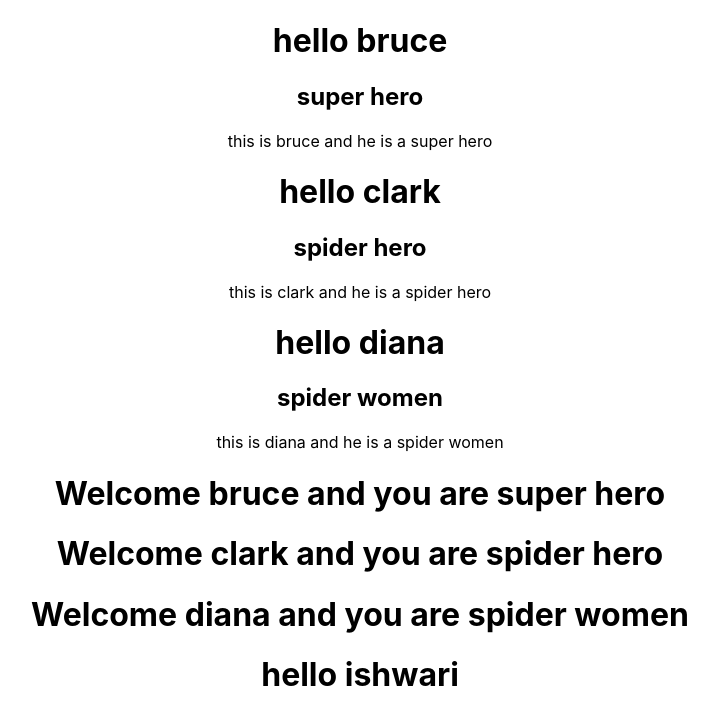
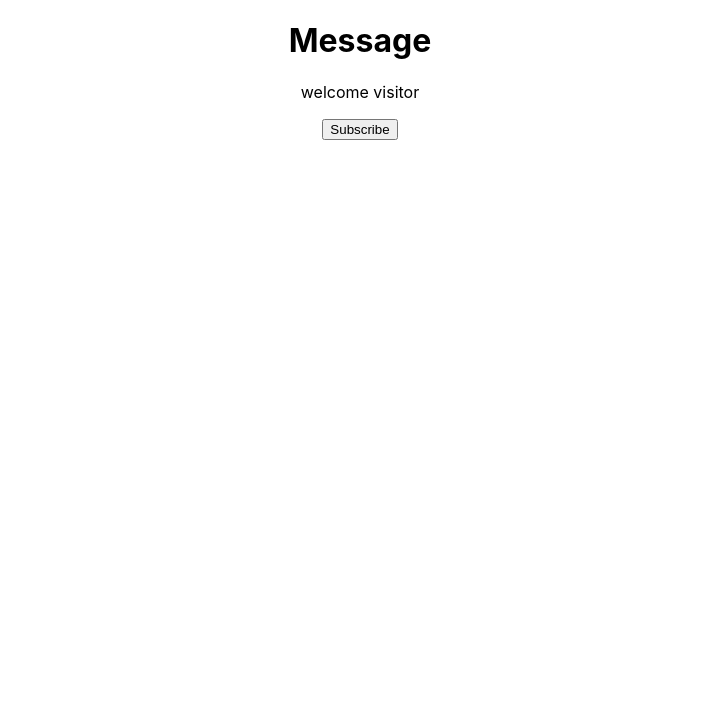
Before and after one commit to ishwarikanase/react-greet, a React (Create React App) app: page / in a window 1280 px wide. Shown: the top 724 px of the page, without its empty margins (280-998 px from the left). Built offline with nearby package versions, Linux system fonts and the light colour scheme.

Commit message:
simple state and setState

```diff
--- a/src/App.js
+++ b/src/App.js
@@ -4,11 +4,11 @@ import './App.css';
 import Greet from './components/greet';
 import Welcome from './components/welcome';
 import Hello from './components/hello';
-
+import Message from './components/Message';
 function App() {
   return (
     <div className="App">
-      <Greet name=" bruce" heroName="super hero">
+      {/* <Greet name=" bruce" heroName="super hero">
         <p>this is bruce and he is a super hero</p>
       </Greet>
       <Greet name="clark" heroName="spider hero"><p>this is clark and he is a spider hero</p></Greet>
@@ -17,8 +17,8 @@ function App() {
       <Welcome name=" bruce" heroName="super hero" />
       <Welcome name="clark" heroName="spider hero" />
       <Welcome name="diana" heroName="spider women" />
-
-      <Hello />
+      <Hello /> */}
+      <Message/>
     </div>
   );
 }
--- /dev/null
+++ b/src/components/Message.js
@@ -0,0 +1,28 @@
+import React, { Component } from 'react';
+
+class Message extends Component {
+
+    constructor() {
+        super();
+        this.state = {
+            message: 'welcome visitor'
+        }
+    }
+
+    changeMessage(){
+        this.setState(
+            {
+                message:'thank you for subscription'
+            })
+    }
+    render() {
+        return (<div>
+            <h1>Message</h1>
+            <p>{this.state.message}</p>
+            <button onClick={()=>this.changeMessage()}>Subscribe</button>
+        </div>
+        )
+    }
+}
+
+export default Message;
--- a/src/components/greet.js
+++ b/src/components/greet.js
@@ -2,8 +2,9 @@ import React from 'react'
 
 const Greet = (props) => {
     return (<div>
-        <h1>hello {props.name}</h1>
-        <h2>{props.heroName}</h2>
+        <h1>greet</h1>
+        <p>hello {props.name}</p>
+        <p>{props.heroName}</p>
         {props.children}
     </div>
     )
--- a/src/components/hello.js
+++ b/src/components/hello.js
@@ -1,6 +1,6 @@
 import React from 'react';
 
 const Hello = () => {
-    return React.createElement('div',{id:'helo '},React.createElement('h1',null,'hello ishwari'))
+    return React.createElement('div',{id:'helo '},React.createElement('h1',null,'hello'),React.createElement('p',null,'hello ishwari'))
 }
 export default Hello;
--- a/src/components/welcome.js
+++ b/src/components/welcome.js
@@ -1,8 +1,12 @@
 import React, { Component } from 'react';
 
-class Welcome extends Component{
-    render(){
-        return <h1>Welcome {this.props.name} and you are {this.props.heroName}</h1>
+class Welcome extends Component {
+    render() {
+        return (<div>
+            <h1>welcome</h1>
+            <p>Welcome {this.props.name} and you are {this.props.heroName}</p>
+        </div>
+        )
     }
 }
 export default Welcome;
```
Also changed, not shown: src/components/Counter.js (added, +13 -0 lines).
